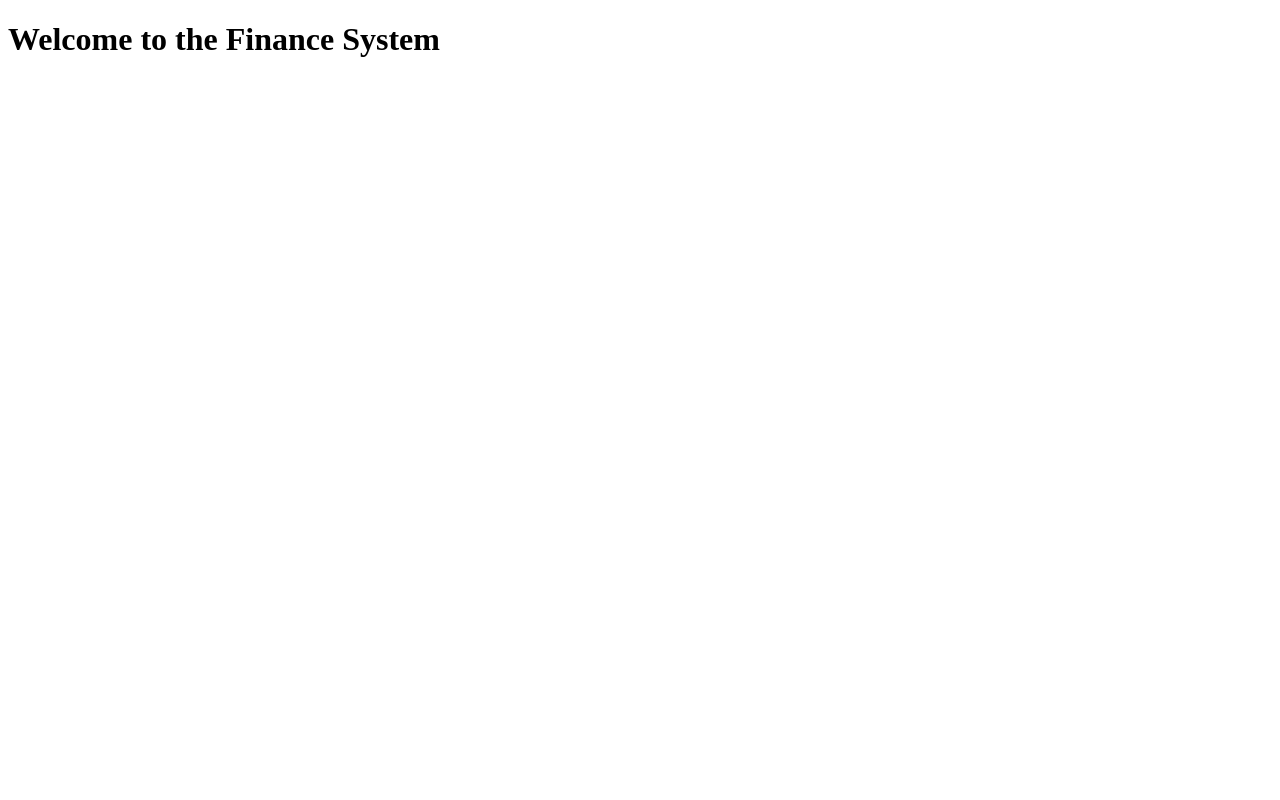
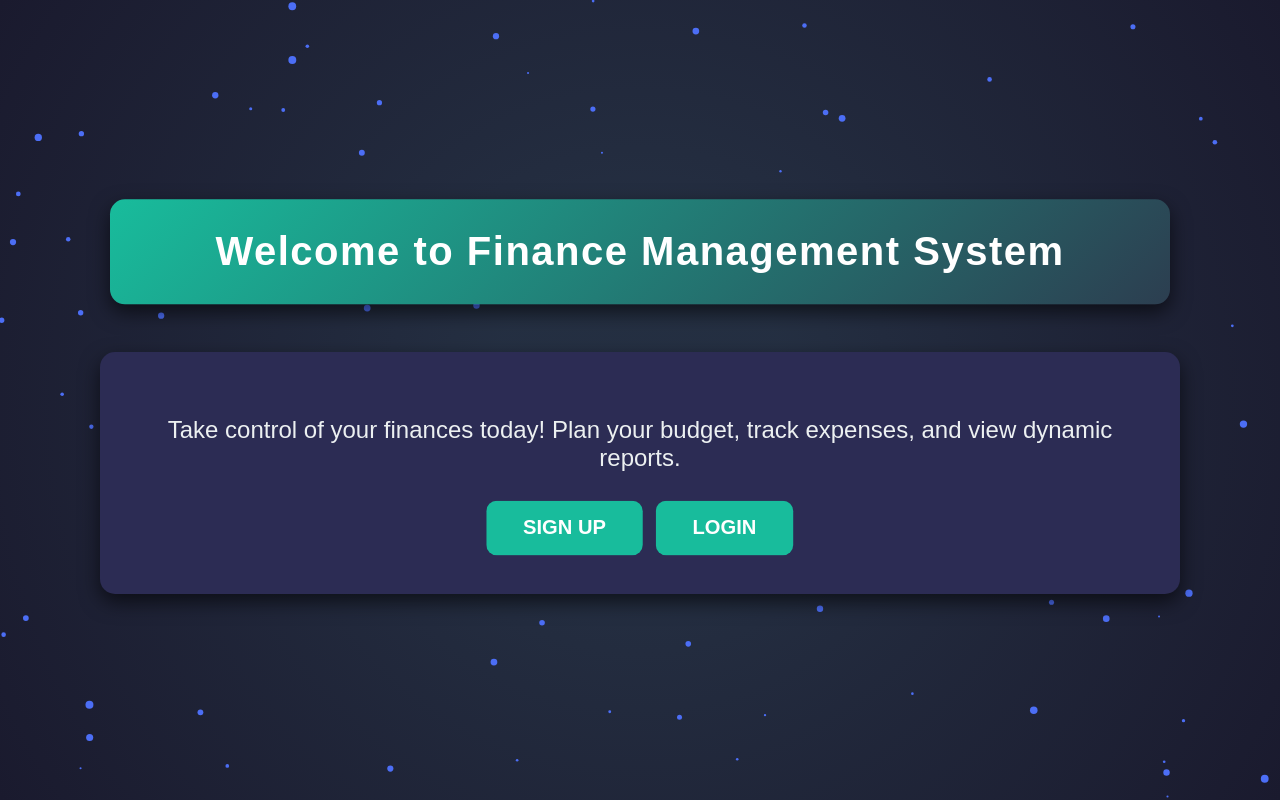
Before and after one commit to frankvic1/finance-system, a plain HTML site: page index.html in a window 1280 px wide. Drawn offline with Linux system fonts and the light colour scheme.

Commit message:
Updated index.html for GitHub Pages

```diff
--- a/home.html
+++ /dev/null
@@ -1,21 +0,0 @@
-<html >
-<head>
-    <title>Finance Management System</title>
-    <link rel="stylesheet" href="home.css">
-</head>
-<body>
-    <header>
-        <h1>Welcome to Finance Management System</h1>
-    </header>
-    <main>
-        <section id="intro">
-            <p>Take control of your finances today! Plan your budget, track expenses, and view dynamic reports.</p>
-            <div>
-                <a href="signup.html"><button>Sign Up</button></a>
-                <a href="login.html"><button>Login</button></a>
-            </div>
-        </section>
-    </main>
-    <script src="particle.js"></script>
-</body>
-</html>
--- a/index.html
+++ b/index.html
@@ -1,11 +1,21 @@
-<!DOCTYPE html>
-<html lang="en">
+<html >
 <head>
-    <meta charset="UTF-8">
-    <meta name="viewport" content="width=device-width, initial-scale=1.0">
-    <title>Finance System</title>
+    <title>Finance Management System</title>
+    <link rel="stylesheet" href="home.css">
 </head>
 <body>
-    <h1>Welcome to the Finance System</h1>
+    <header>
+        <h1>Welcome to Finance Management System</h1>
+    </header>
+    <main>
+        <section id="intro">
+            <p>Take control of your finances today! Plan your budget, track expenses, and view dynamic reports.</p>
+            <div>
+                <a href="signup.html"><button>Sign Up</button></a>
+                <a href="login.html"><button>Login</button></a>
+            </div>
+        </section>
+    </main>
+    <script src="particle.js"></script>
 </body>
 </html>
```
